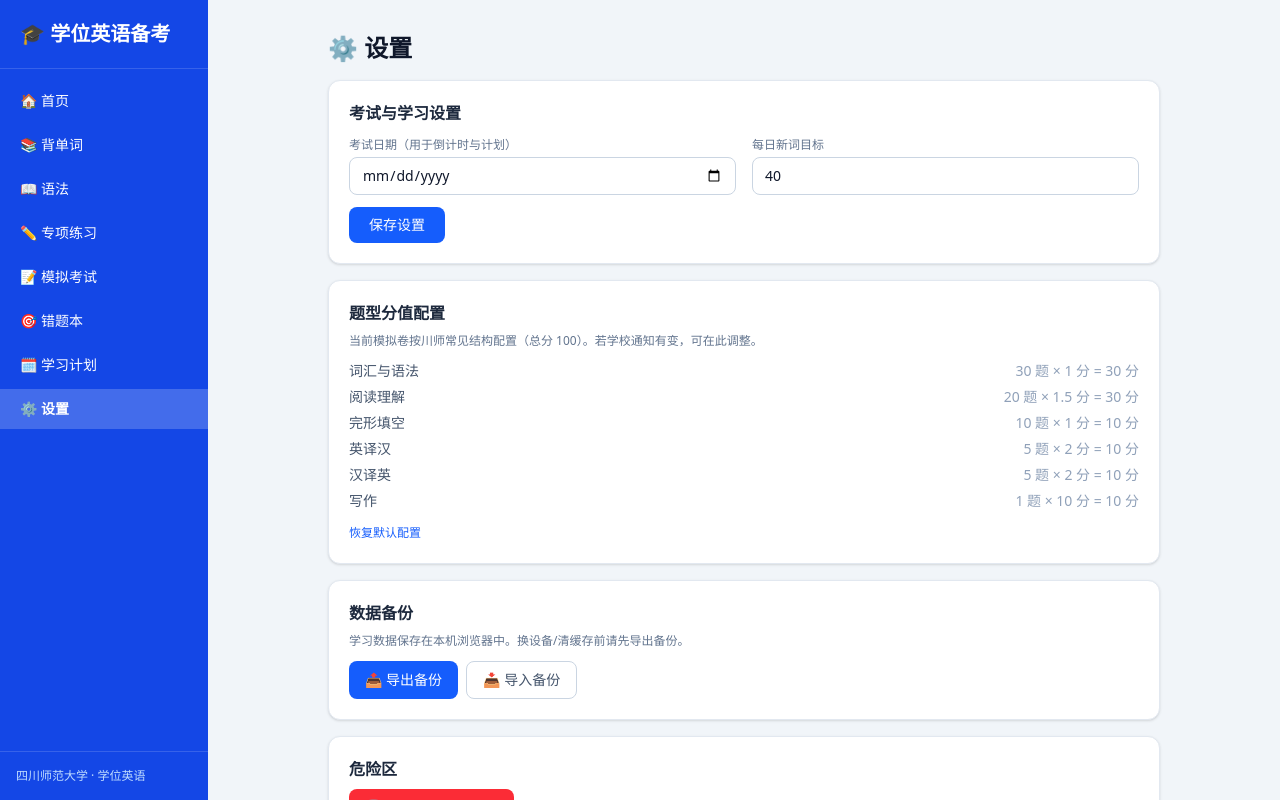
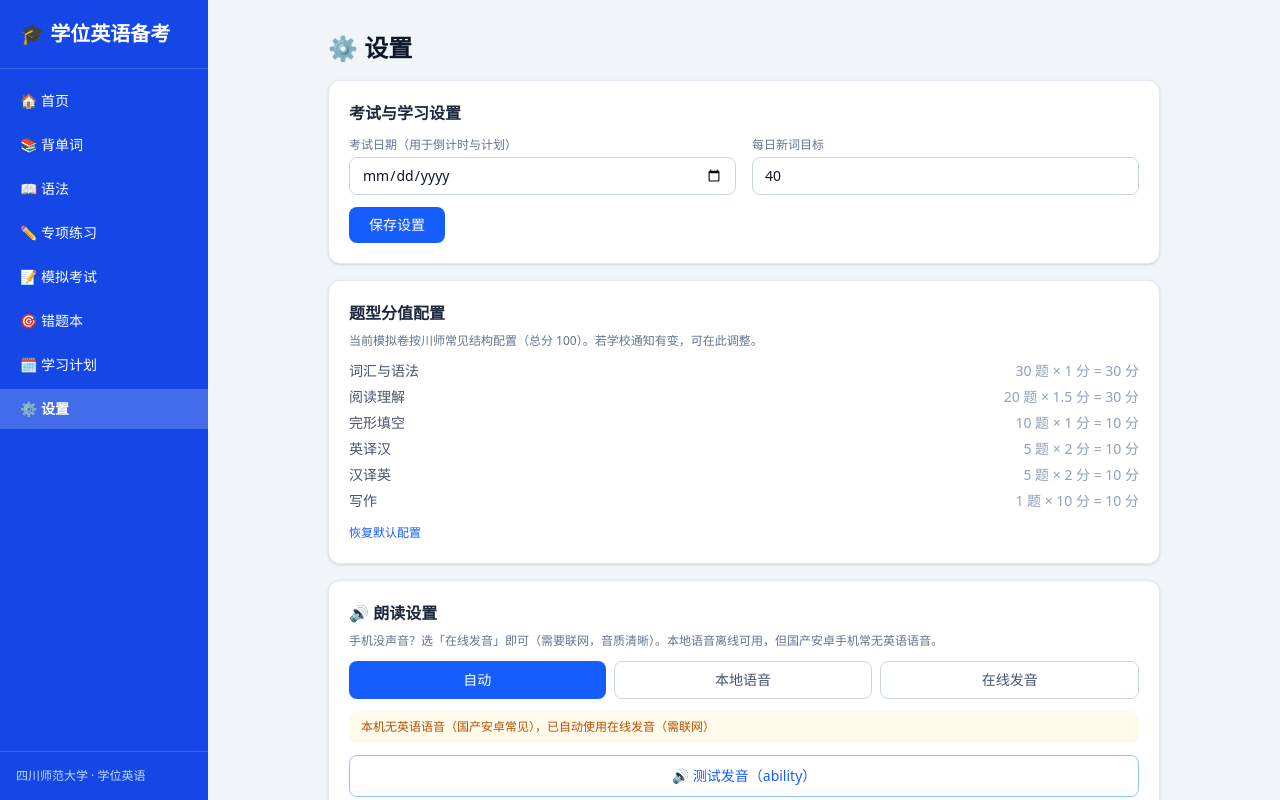
Before and after one commit to wei107142874/degree-english, a React (Vite) app: page /settings in a window 1280 px wide. Shown: the top 800 px of the page. Built offline with nearby package versions, Linux system fonts and the light colour scheme; the HTML template or start-up script is replaced by a standard one.

Commit message:
修复手机朗读无声：本地语音+在线发音自动切换，可手动选引擎

```diff
--- a/src/components/common.tsx
+++ b/src/components/common.tsx
@@ -27,11 +27,4 @@ export function Stat({ label, value, hint }: { label: string; value: string | nu
   )
 }
 
-export function speak(text: string, lang = 'en-US') {
-  if (typeof window === 'undefined' || !('speechSynthesis' in window)) return
-  window.speechSynthesis.cancel()
-  const u = new SpeechSynthesisUtterance(text)
-  u.lang = lang
-  u.rate = 0.9
-  window.speechSynthesis.speak(u)
-}
+export { speak } from '../lib/speech'
--- /dev/null
+++ b/src/lib/speech.ts
@@ -0,0 +1,90 @@
+import { useSettingsStore } from '../store/useSettingsStore'
+
+export type SpeakEngine = 'auto' | 'local' | 'online'
+
+let voices: SpeechSynthesisVoice[] = []
+let voicesLoaded = false
+
+function loadVoices() {
+  if (typeof window === 'undefined' || !('speechSynthesis' in window)) return
+  const synth = window.speechSynthesis
+  voices = synth.getVoices()
+  if (!voicesLoaded) {
+    voicesLoaded = true
+    synth.onvoiceschanged = () => {
+      voices = synth.getVoices()
+    }
+  }
+}
+loadVoices()
+
+/** 本地是否有英语语音可用 */
+export function hasLocalEnglishVoice(): boolean {
+  if (typeof window === 'undefined' || !('speechSynthesis' in window)) return false
+  // 再刷新一次（部分浏览器首次调用为空）
+  if (voices.length === 0) voices = window.speechSynthesis.getVoices()
+  return voices.some(v => (v.lang || '').toLowerCase().startsWith('en'))
+}
+
+/** 朗读引擎可用性说明（设置页展示） */
+export function engineStatus(): { local: boolean; note: string } {
+  const local = hasLocalEnglishVoice()
+  return {
+    local,
+    note: local
+      ? '本机有英语语音，离线也能发音'
+      : '本机无英语语音（国产安卓常见），已自动使用在线发音（需联网）',
+  }
+}
+
+function speakLocal(text: string, lang: string): boolean {
+  if (!hasLocalEnglishVoice()) return false
+  try {
+    const synth = window.speechSynthesis
+    synth.cancel()
+    const u = new SpeechSynthesisUtterance(text)
+    u.lang = lang
+    u.rate = 0.85
+    // voice 赋值在某些安卓浏览器可能失败（语音对象不可用），不影响默认发音
+    try {
+      const enVoices = voices.filter(v => (v.lang || '').toLowerCase().startsWith('en'))
+      const exact = enVoices.find(v => (v.lang || '').toLowerCase() === lang.toLowerCase())
+      u.voice = exact ?? enVoices[0]
+    } catch { /* 忽略：使用默认语音 */ }
+    synth.speak(u)
+    return true
+  } catch {
+    return false
+  }
+}
+
+function speakOnline(text: string): boolean {
+  try {
+    // 有道词典发音接口：type=1 英音 / type=2 美音
+    const url = 'https://dict.youdao.com/dictvoice?audio=' + encodeURIComponent(text) + '&type=2'
+    const audio = new Audio(url)
+    audio.play().catch(() => {
+      // 自动播放被拒时（极少，因为通常是点击触发），忽略
+    })
+    return true
+  } catch {
+    return false
+  }
+}
+
+/**
+ * 朗读入口：按设置引擎朗读。返回实际使用的方式。
+ */
+export function speak(text: string, lang = 'en-US'): 'local' | 'online' | 'none' {
+  if (!text) return 'none'
+  const engine = useSettingsStore.getState().settings.speakEngine ?? 'auto'
+  if (engine === 'online') {
+    return speakOnline(text) ? 'online' : 'none'
+  }
+  if (engine === 'local') {
+    return speakLocal(text, lang) ? 'local' : 'none'
+  }
+  // auto：本地可用用本地，否则在线
+  if (speakLocal(text, lang)) return 'local'
+  return speakOnline(text) ? 'online' : 'none'
+}
--- a/src/pages/Settings.tsx
+++ b/src/pages/Settings.tsx
@@ -5,7 +5,8 @@ import { useAttemptStore } from '../store/useAttemptStore'
 import { usePlanStore } from '../store/usePlanStore'
 import { exportAll, importAll } from '../db/db'
 import { DEFAULT_SECTION_CONFIG } from '../lib/examConfig'
-import { Card } from '../components/common'
+import { Card, speak } from '../components/common'
+import { engineStatus } from '../lib/speech'
 
 export default function Settings() {
   const settings = useSettingsStore(s => s.settings)
@@ -89,6 +90,31 @@ export default function Settings() {
       </Card>
 
       <Card>
+        <h2 className="font-bold text-slate-800 mb-2">🔊 朗读设置</h2>
+        <p className="text-xs text-slate-500 mb-3">手机没声音？选「在线发音」即可（需要联网，音质清晰）。本地语音离线可用，但国产安卓手机常无英语语音。</p>
+        <div className="flex gap-2 mb-3">
+          {(['auto', 'local', 'online'] as const).map(e => (
+            <button
+              key={e}
+              onClick={() => update({ speakEngine: e })}
+              className={'flex-1 py-2 rounded-lg text-sm ' + (settings.speakEngine === e ? 'bg-blue-600 text-white' : 'border border-slate-300 text-slate-600')}
+            >
+              {e === 'auto' ? '自动' : e === 'local' ? '本地语音' : '在线发音'}
+            </button>
+          ))}
+        </div>
+        <div className={'text-xs rounded-lg px-3 py-2 mb-3 ' + (engineStatus().local ? 'bg-green-50 text-green-700' : 'bg-amber-50 text-amber-700')}>
+          {engineStatus().note}
+        </div>
+        <button
+          onClick={() => speak('ability', 'en-US')}
+          className="w-full border border-blue-300 text-blue-600 py-2.5 rounded-lg text-sm hover:bg-blue-50"
+        >
+          🔊 测试发音（ability）
+        </button>
+      </Card>
+
+      <Card>
         <h2 className="font-bold text-slate-800 mb-2">数据备份</h2>
         <p className="text-xs text-slate-500 mb-3">学习数据保存在本机浏览器中。换设备/清缓存前请先导出备份。</p>
         <div className="flex flex-wrap gap-2">
--- a/src/store/useSettingsStore.ts
+++ b/src/store/useSettingsStore.ts
@@ -8,6 +8,7 @@ const DEFAULT_SETTINGS: Settings = {
   dailyNewWords: 40,
   examDate: null,
   mockSectionConfig: DEFAULT_SECTION_CONFIG,
+  speakEngine: 'auto',
 };
 
 interface SettingsStore {
--- a/src/types/index.ts
+++ b/src/types/index.ts
@@ -125,4 +125,5 @@ export interface Settings {
   dailyNewWords: number;   // 每日新词目标
   examDate: string | null; // 考试日期 YYYY-MM-DD
   mockSectionConfig: ExamSectionConfig[]; // 模拟卷题型配置
+  speakEngine: 'auto' | 'local' | 'online'; // 朗读引擎：自动/本地/在线
 }
```
